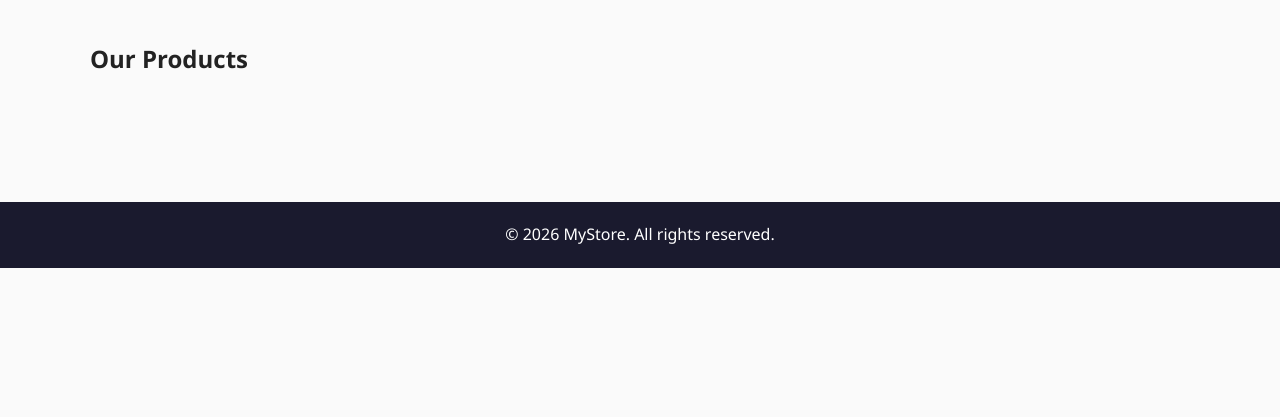
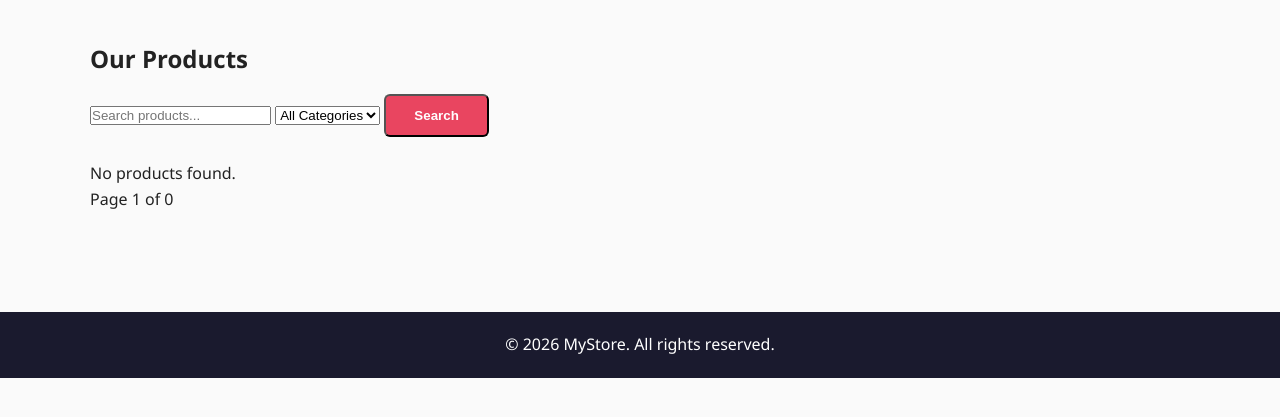
Before and after one commit to Sarikapahal98/ecommerce-catalog, a Flask app: page /products in a window 1280 px wide. Shown: the part 145-562 px from the top of the page. Run offline with Flask 3, Linux system fonts and the light colour scheme.

Commit message:
Add search, category filter, and pagination to products page

```diff
--- a/app/main/routes.py
+++ b/app/main/routes.py
@@ -1,4 +1,4 @@
-from flask import render_template
+from flask import render_template, request
 from app.main import main_bp
 from app.models import Category, Product
 
@@ -8,8 +8,28 @@
 
 @main_bp.route('/products')
 def products():
-    all_products = Product.query.all()
-    return render_template('main/products.html', products=all_products)
+    search_query = request.args.get('search', '')
+    category_id = request.args.get('category', type=int)
+    page = request.args.get('page', 1, type=int)
+
+    query = Product.query
+
+    if search_query:
+        query = query.filter(Product.name.ilike(f'%{search_query}%'))
+
+    if category_id:
+        query = query.filter_by(category_id=category_id)
+
+    pagination = query.paginate(page=page, per_page=2, error_out=False)
+
+    all_categories = Category.query.all()
+    return render_template('main/products.html',
+                            products=pagination.items,
+                            pagination=pagination,
+                            categories=all_categories,
+                            search_query=search_query,
+                            selected_category=category_id
+                           )
 
 
 @main_bp.route('/category/<int:category_id>')
--- a/static/css/style.css
+++ b/static/css/style.css
@@ -271,3 +271,29 @@
 .admin-layout {
     padding: 30px;
 }
+
+.filter-bar {
+    display: flex;
+    gap: 12px;
+    margin: 20px 0;
+    flex-wrap: wrap;
+}
+
+.filter-bar input, .filter-bar select {
+    padding: 10px;
+    border: 1px solid #ccc;
+    border-radius: 6px;
+}
+
+.paginatiom {
+    display:flex;
+    gap: 16px;
+    align-items: center;
+    margin-top: 30px;
+}
+
+.pagination a {
+    color: #1a1a2e;
+    font-weight: 600;
+    text-decoration: none;
+}
--- a/templates/main/products.html
+++ b/templates/main/products.html
@@ -2,9 +2,21 @@
 
 {% block content %}
    <h2>Our Products</h2>
-   {% if category %}
-    <p class="category-label">Category: {{ category.name }}</p>
-   {% endif %}
+
+   <form method="'GET" action="/products" class="'filter-bar">
+        <input type="text" name="search" placeholder="Search products..." value="{{ search_query }}">
+
+        <select name="category" onchange="this.form.submit()">
+            <option value="">All Categories</option>
+            {% for category in categories %}
+               <option value="{{ category.id }}" {% if selected_category == category.id %}selected{% endif %}>
+                {{ category.name }}
+               </option>
+            {% endfor %}
+        </select>
+
+        <button type="submit" class="cta-button">Search</button>
+   </form>
 
    <div class ="product-grid">
     {% for product in products %}
@@ -14,6 +26,19 @@
         <p class="price">${{ "%.2f"|format(product.price) }}</p>
         <p class="category-tag">{{ product.category.name }}</p>
     </div>
+    {% else %}
+    <p>No products found.</p>
     {% endfor %}
    </div>
+
+   <div class="pagination">
+    {% if pagination.has_prev %}
+    <a href="/products?page={{ pagination.prev_num }}&search={{ search_query }}&category={{ selected_category or ''}}">&laquo; Prev</a>
+    {% endif %}
+
+    <span>Page {{ pagination.page }} of {{ pagination.pages }}</span>
+    {% if pagination.has_next %}
+    <a href="/products?page={{ pagination.next_num }}&search={{ search_query }}&category={{ selected_category or '' }}">Next &raquo;</a>
+    {% endif %}
+   </div>
 {% endblock %}
```
